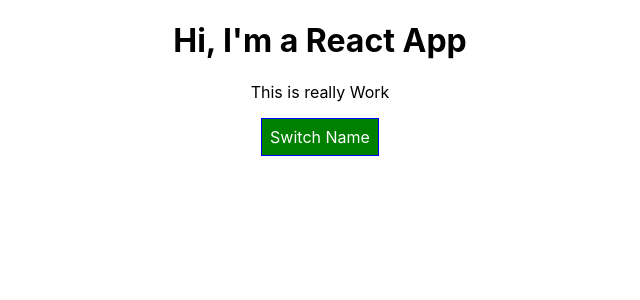
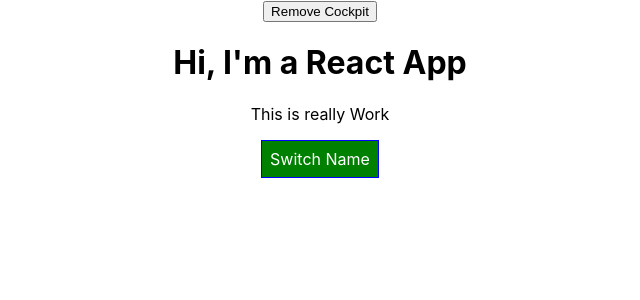
Before and after one commit to ag502/react-study, a React app in the folder react-complete-guide/: page / in a window 1280 px wide. Shown: the top 300 px of the page, without its empty margins (320-960 px from the left). Built offline with nearby package versions, Linux system fonts and the light colour scheme.

Commit message:
Use useEffect in react Function components.
'useEffect' is similar with componentDidMount, comopnentDidUpdate and componentWillUnmount.

```diff
--- a/react-complete-guide/src/components/Cockpit/Cockpit.js
+++ b/react-complete-guide/src/components/Cockpit/Cockpit.js
@@ -1,7 +1,25 @@
-import React from "react";
+import React, { useEffect, Component } from "react";
 import "./Cockpit.css";
 
 const Cockpit = props => {
+  useEffect(() => {
+    console.log("[Cockpit.js] useEffect");
+    const timer = setTimeout(() => {
+      alert("Saved data to Cloud!");
+    }, 1000);
+    return () => {
+      clearTimeout(timer);
+      console.log("[Cockpit.js] cleanup work in useEffect");
+    };
+  }, []);
+
+  useEffect(() => {
+    console.log("[Cockpit.js] 2nd useEffect");
+    return () => {
+      console.log("[Cockpit.js] cleanup work in 2nd useEffect");
+    };
+  });
+
   const assingnedClasses = [];
   let btnClass = "";
 
@@ -16,6 +34,7 @@ const Cockpit = props => {
     assingnedClasses.push("bold");
   }
 
+  console.log("[Cockpit.js] render");
   return (
     <div className="Cockpit">
       <h1>Hi, I'm a React App</h1>
@@ -27,4 +46,45 @@ const Cockpit = props => {
   );
 };
 
+// class Cockpit extends Component {
+//   componentDidMount() {
+//     console.log("[Cockpit.js] ComponentDidMount");
+//   }
+
+//   componentWillUnmount() {
+//     console.log("[Cockpit.js] unmount");
+//   }
+
+//   componentDidUpdate(nextProps, nextState) {
+//     console.log("[Cockpic.js] componentDidUpdate");
+//   }
+
+//   render() {
+//     const assingnedClasses = [];
+//     let btnClass = "";
+
+//     if (this.props.showPersons) {
+//       btnClass = "Red";
+//     }
+
+//     if (this.props.persons.length <= 2) {
+//       assingnedClasses.push("red");
+//     }
+//     if (this.props.persons.length <= 1) {
+//       assingnedClasses.push("bold");
+//     }
+
+//     console.log("[Cockpit.js] render");
+//     return (
+//       <div className="Cockpit">
+//         <h1>Hi, I'm a React App</h1>
+//         <p>This is really Work</p>
+//         <button className={btnClass} onClick={this.props.click}>
+//           Switch Name
+//         </button>
+//       </div>
+//     );
+//   }
+// }
+
 export default Cockpit;
--- a/react-complete-guide/src/components/Persons/Persons.js
+++ b/react-complete-guide/src/components/Persons/Persons.js
@@ -29,6 +29,10 @@ class Persons extends Component {
 
   componentDidMount() {
     console.log("[Persons.js] componentDidMount");
+  }
+
+  componentWillUnmount() {
+    console.log("[Persons.js] Comopnent will Unmount");
   }
 
   shouldComponentUpdate(nextProps, nextState) {
--- a/react-complete-guide/src/containers/App.js
+++ b/react-complete-guide/src/containers/App.js
@@ -15,7 +15,8 @@ class App extends Component {
         { id: "rwqq", name: "Stephanie", age: 26 }
       ],
       otherState: "some other value",
-      showPersons: false
+      showPersons: false,
+      showCockpit: true
     };
   }
 
@@ -94,11 +95,20 @@ class App extends Component {
 
     return (
       <div className="App">
-        <Cockpit
-          showPersons={this.state.showPersons}
-          persons={this.state.persons}
-          click={this.togglePersonsHandler}
-        />
+        <button
+          onClick={() => {
+            this.setState({ showCockpit: false });
+          }}
+        >
+          Remove Cockpit
+        </button>
+        {this.state.showCockpit && (
+          <Cockpit
+            showPersons={this.state.showPersons}
+            persons={this.state.persons}
+            click={this.togglePersonsHandler}
+          />
+        )}
         {persons}
       </div>
     );
```
